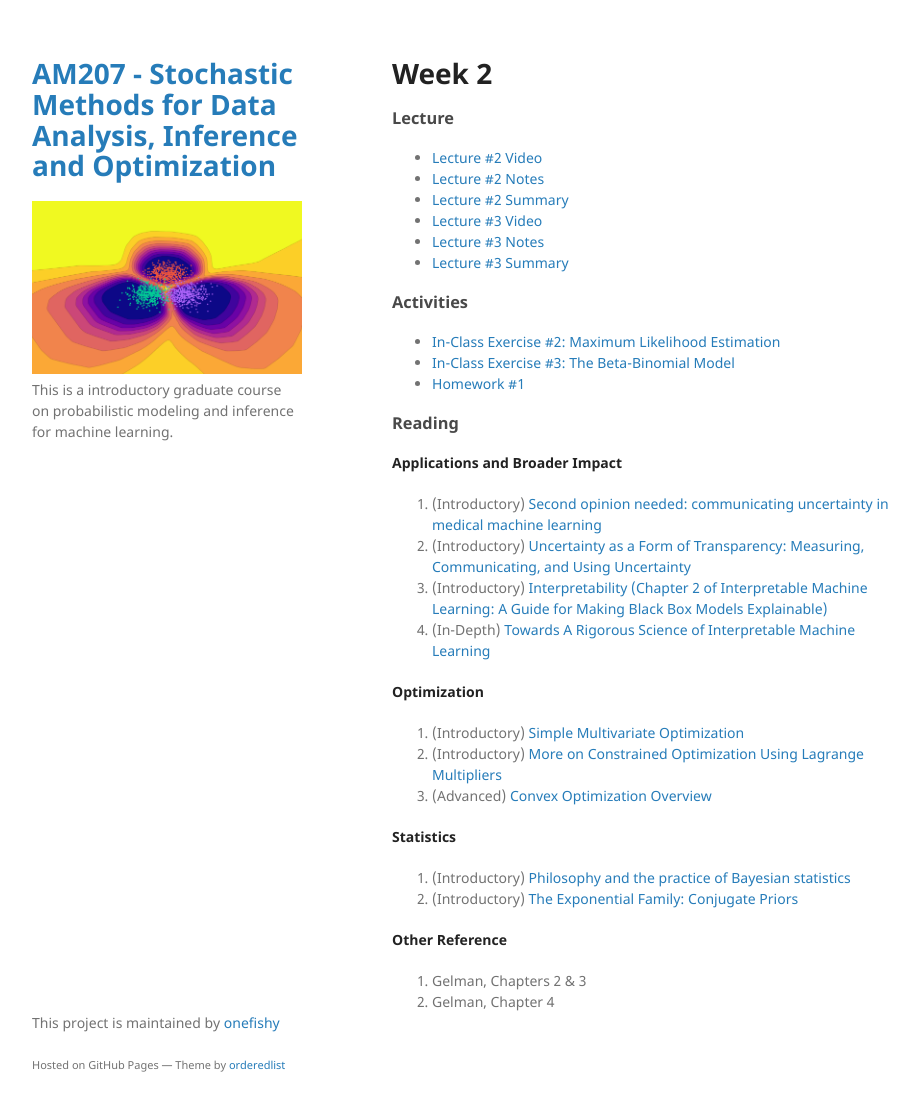
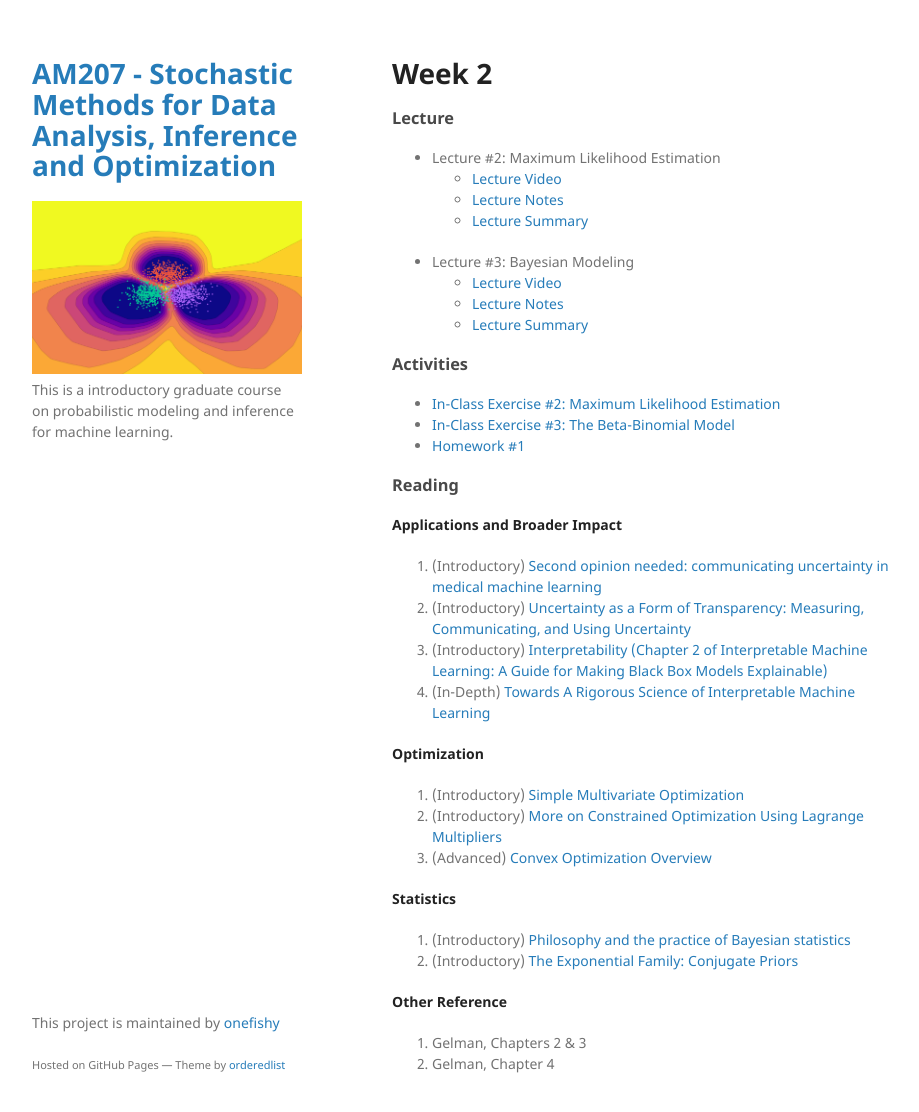
Before and after one commit to onefishy/am207, a Jekyll site: the page built from week2.md, in a window 1280 px wide and 1144 px high. Shown: the top 1112 px of the window, without its empty margins (178-1097 px from the left). Built offline with Jekyll 4.4.1, drawn with Linux system fonts in a browser that asks for light colours; our own code applies the rules of GitHub Pages for plain Markdown files.

Commit message:
Update week2.md

```diff
--- a/week2.md
+++ b/week2.md
@@ -1,12 +1,14 @@
 # Week 2
 
 ### Lecture
-- [Lecture #2 Video](https://youtu.be/YBXBIUwYQSQ)
-- [Lecture #2 Notes](https://github.com/onefishy/am207/blob/master/Lectures/lecture_2_notes.ipynb)
-- [Lecture #2 Summary](https://github.com/onefishy/am207/blob/master/Lectures/lecture_2_summary.ipynb)
-- [Lecture #3 Video](https://youtu.be/bhrUXe09A-Y)
-- [Lecture #3 Notes](https://github.com/onefishy/am207/blob/master/Lectures/lecture_3_notes.ipynb)
-- [Lecture #3 Summary](https://github.com/onefishy/am207/blob/master/Lectures/lecture_3_summary.ipynb)
+- Lecture #2: Maximum Likelihood Estimation
+  - [Lecture Video](https://youtu.be/YBXBIUwYQSQ)
+  - [Lecture Notes](https://github.com/onefishy/am207/blob/master/Lectures/lecture_2_notes.ipynb)
+  - [Lecture Summary](https://github.com/onefishy/am207/blob/master/Lectures/lecture_2_summary.ipynb)
+- Lecture #3: Bayesian Modeling
+  - [Lecture Video](https://youtu.be/bhrUXe09A-Y)
+  - [Lecture Notes](https://github.com/onefishy/am207/blob/master/Lectures/lecture_3_notes.ipynb)
+  - [Lecture Summary](https://github.com/onefishy/am207/blob/master/Lectures/lecture_3_summary.ipynb)
 
 ### Activities
 - [In-Class Exercise #2: Maximum Likelihood Estimation](https://deepnote.com/workspace/weiwei-pan-2902decb-902f-40cc-9fa6-af2e3f31f15b/project/AM207Fall202102maximumlikelihoodestimation-dd051408-c249-4be2-ac22-8e6f98fe40a6)
```
